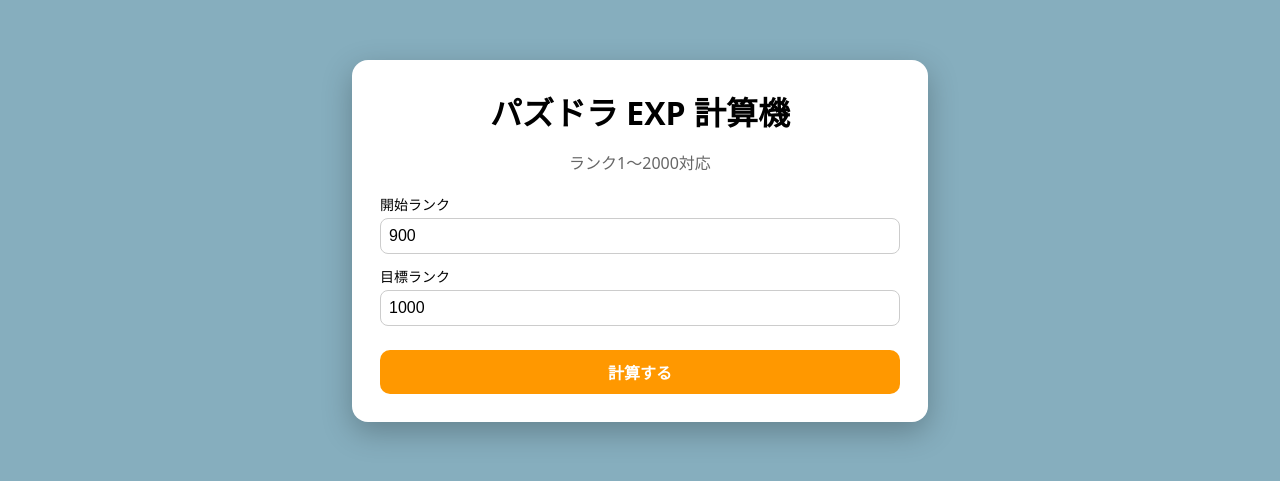
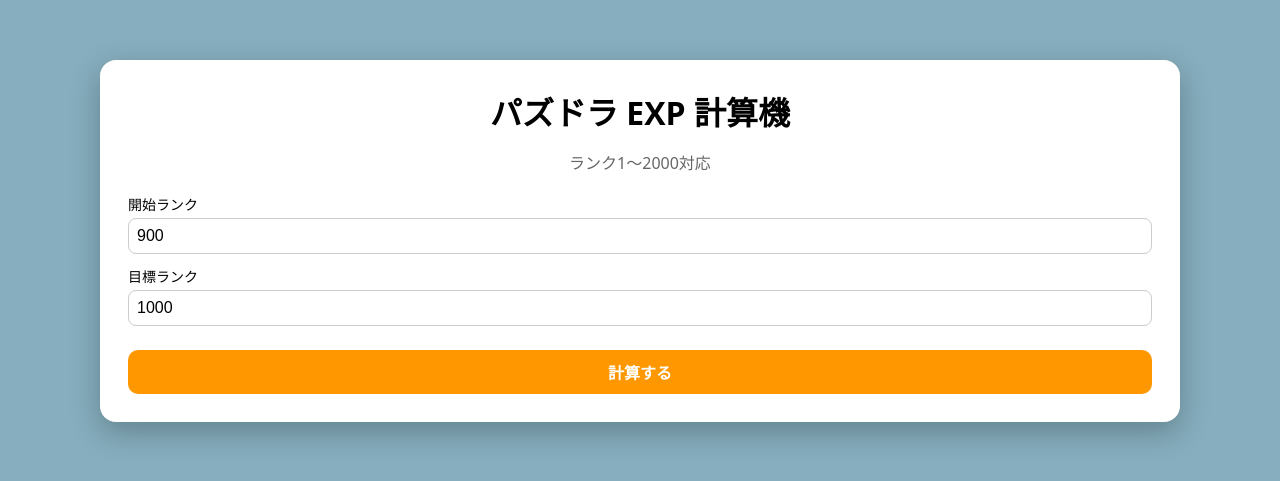
Before and after one commit to onnasann/react-kadai, a React (Vite) app: page / in a window 1280 px wide. Shown: the part 159-640 px from the top of the page. Built offline with nearby package versions, Linux system fonts and the light colour scheme.

Commit message:
Update style.css

```diff
--- a/src/style.css
+++ b/src/style.css
@@ -15,7 +15,7 @@
   background: #fff;
   border-radius: 16px;
   padding: 28px;
-  width: 520px;
+  width: 80%;
   box-shadow: 0 10px 30px rgba(0,0,0,0.25);
 }
 
```
